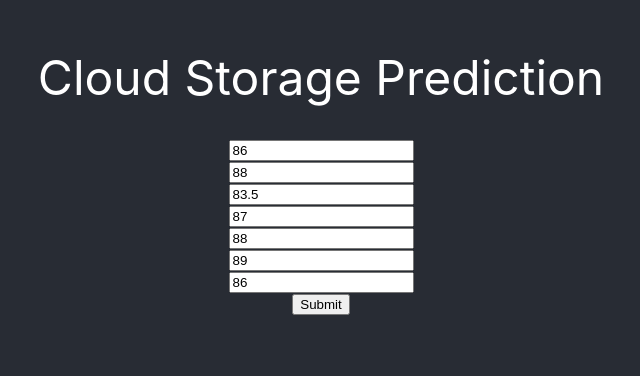
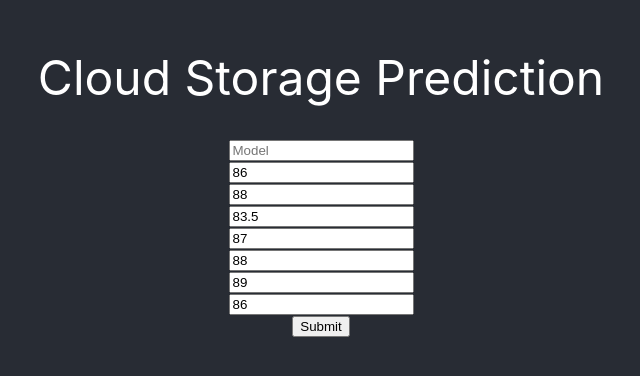
Before and after one commit to nandita-jain/hpe, a React (Vite) app: page / in a window 1280 px wide. Shown: the top 376 px of the page, without its empty margins (319-959 px from the left). Built offline with nearby package versions, Linux system fonts and the light colour scheme.

Commit message:
add: input box for MLP/LSTM

```diff
--- a/src/App.jsx
+++ b/src/App.jsx
@@ -16,13 +16,18 @@ function App() {
     Sunday: 86,
   });
 
+  const [model, setModel] = useState("MLP"); // MLP | LSTM
+
   const fetchData = async () => {
     console.log({ isLoading });
     setIsLoading(true);
     try {
-      const res = await axios.post("https://hpecty.azurewebsites.net/predict", {
-        input_data: Object.values(inputGbNums).map((val) => parseFloat(val)),
-      });
+      const res = await axios.post(
+        `https://hpe-cty.azurewebsites.net/predict?model=${model}`,
+        {
+          input_data: Object.values(inputGbNums).map((val) => parseFloat(val)),
+        }
+      );
 
       setData(res.data.output);
 
@@ -50,7 +55,13 @@ function App() {
     <form className="App" onSubmit={onSubmit}>
       <div className="heading">Cloud Storage Prediction</div>
 
-      {data[0] ? (
+      <input
+        type="text"
+        placeholder="Model"
+        onChange={(e) => setModel(e.target.value)}
+      />
+
+      {data && data[0] ? (
         <LineChart
           arr1={[...data.filter((_, i) => i < 7)]}
           arr2={[...data.filter((_, i) => i >= 7)]}
```
